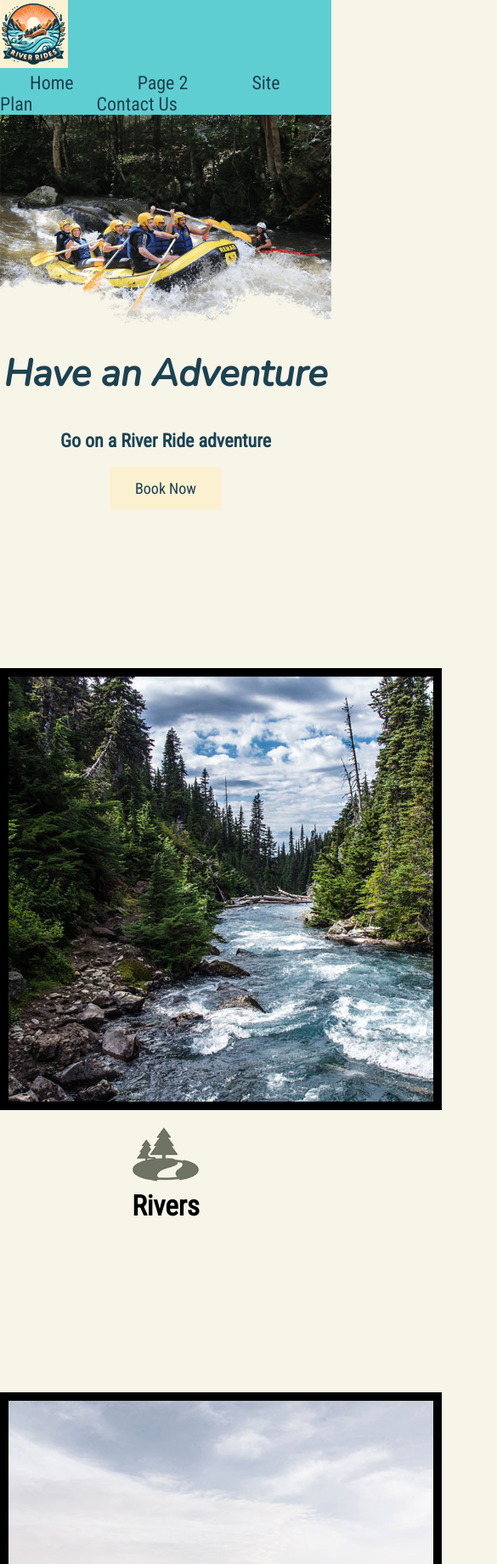
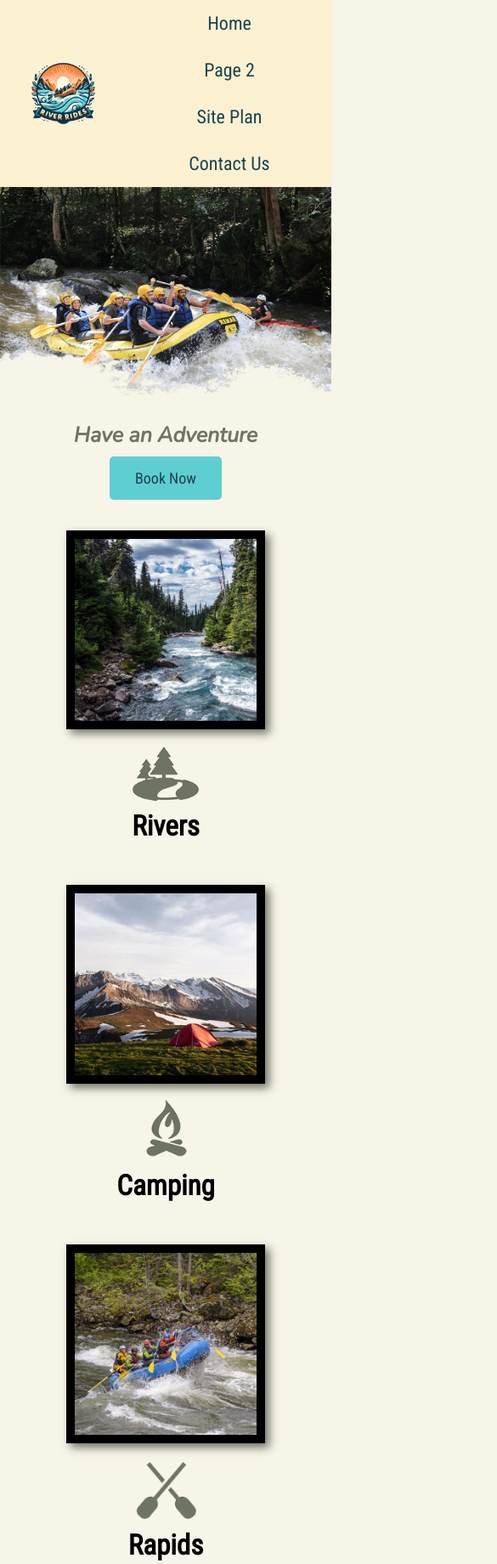
Before and after one commit to nbheaven/wdd-130, a plain HTML site: page wwr/index.html in a window 390 px wide. Shown: the top 1840 px of the page at 85% size, 585 px wide, since content can reach past the window. Drawn offline with nearby package versions, Linux system fonts and the light colour scheme; a web font is replaced by a local one.

Commit message:
WWR submission

```diff
--- a/wwr/styles/style.css
+++ b/wwr/styles/style.css
@@ -16,6 +16,8 @@
 }
 #logo_link {
     padding-top: 5px;
+    justify-self: center;
+    align-self: center;
 }
 .icon {
     width: 80px;
@@ -41,6 +43,8 @@
 }
 #background {
     height: 725px;
+    grid-column: 1/11;
+    grid-row: 4/9;
 }
 body {
     background-color:#f7f4e8;
@@ -50,13 +54,15 @@
     padding: 0;
 }
 header{
-    background-color:#5FCED2;
+    background-color:#fbf1d1;
+    display: grid;
+    grid-template-columns: 150px auto;
 }
 nav a:hover {
     background-color: #F47A2B;
 }
 .book, .join {
-    background-color: #fbf1d1;
+    background-color: #5FCED2;
     color: #1c4251;
     text-decoration: none;
     font-size: 18px;
@@ -75,6 +81,9 @@
     background-color:#5FCED2 ;
     line-height: 1.5em;
     padding: 35px;
+    grid-column: 6/10;
+    grid-row: 6/7;
+    box-shadow: 5px 5px 10px #6f7364;
 
 }
 footer {
@@ -82,6 +91,9 @@
     color:#F47A2B;
     padding: 25px 50px;
     margin-top: 200px;
+    display: flex;
+    justify-content: space-around;
+    align-items: center;
 }
 footer a {
     color:rgb(159, 159, 159);
@@ -94,7 +106,7 @@
     text-decoration: underline
 }
 .home-title {
-    color:#1c4251;
+    color:#5FCED2;
     font-family: "Nunito", Georgia, Helvetica;
     font-size: 2em;
     margin-top: 10px;
@@ -125,8 +137,116 @@
 
 .card-img {
     border: 10px solid black;
+    transition: transform .5s;
+    box-shadow: 5px 5px 10px #6f7364;
 }
 
 main section img {
     box-sizing: border-box;
 }
+
+nav {
+    display: flex;
+    justify-content: space-around;
+}
+
+#hero {
+    display: grid;
+    grid-template-columns: 1fr 3fr 1fr;
+    margin-top: -100px;
+}
+
+#hero-box {
+    grid-column: 1/4;
+    grid-row: 1/3;
+    z-index: -1;
+}
+
+#hero-msg h4 {
+    color: white;
+}
+
+#hero-msg {
+    grid-column: 2/3;
+    grid-row: 1/2;
+    margin-top: 100px;
+}
+
+.card-img, .mountains {
+    width: 100%;
+}
+
+main {
+    display: grid;
+    grid-template-columns: 1fr 1fr 1fr 1fr 1fr 1fr 1fr 1fr 1fr 1fr;
+}
+
+.rivers-card {
+    grid-column: 2/4;
+    grid-row: 2/3;
+}
+
+.camping-card {
+    grid-column: 5/7;
+    grid-row: 2/3;
+}
+
+.rapids-card {
+    grid-column: 8/10;
+    grid-row: 2/3;
+}
+
+.mountains {
+    grid-column: 2/7;
+    grid-row: 5/8;
+    box-shadow: 5px 5px 10px #6f7364;
+}
+
+.card-img:hover {
+    opacity: .6;
+    transform: scale(1.1);
+}
+
+@media screen and (max-width: 900px) {
+    #hero, .home-grid {
+        display: block;
+        height: auto;
+    }
+    nav, footer {
+        flex-direction: column;
+    }
+    nav a {
+        display: block;
+        padding: 15px;
+    }
+    #hero {
+        margin-top: 0;
+    }
+    #hero-msg {
+        margin-top: 0;
+    }
+    #hero-msg h4 {
+        display: none;
+    }
+    #hero-msg h1 {
+        color: #6f7364;
+    }
+    .home-title {
+        font-size: 25px;
+    }
+    .rivers-card, .camping-card, .rapids-card {
+        margin: 50px auto;
+        width: 60%;
+    }
+    #background {
+        display: none;
+    }
+    .mountains, .msg {
+        width: 80%;
+        display: block;
+        margin: 0 auto;
+    }
+    footer {
+        margin-top: 25px;
+    }
+}
```
